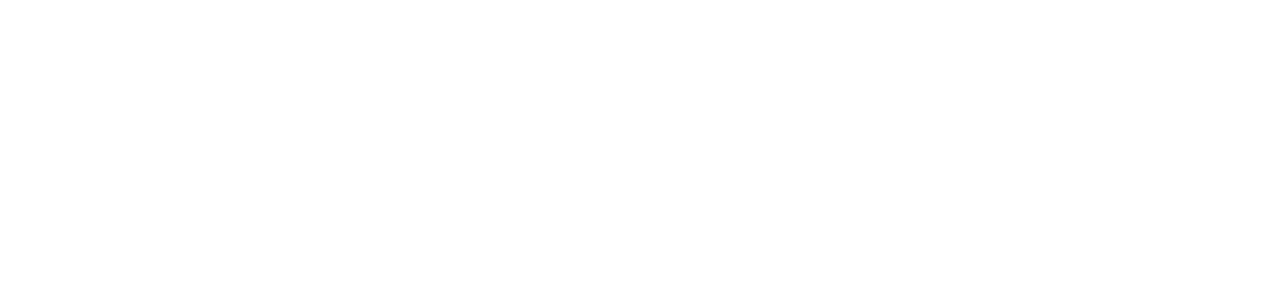
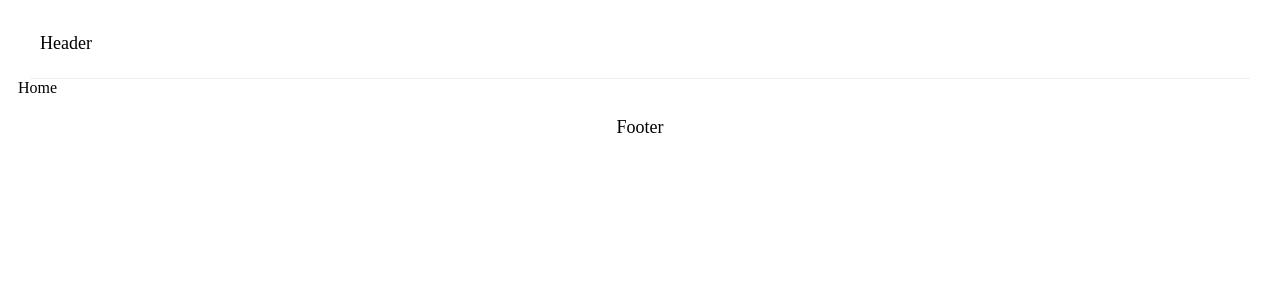
Before and after one commit to saksham-raghuvanshi/routemate, a React (Create React App) app: page / in a window 1280 px wide. Shown: the top 300 px of the page. Built offline with nearby package versions, Linux system fonts and the light colour scheme.

Commit message:
React Router setup

```diff
--- a/package.json
+++ b/package.json
@@ -8,6 +8,7 @@
     "@testing-library/user-event": "^13.5.0",
     "react": "^18.2.0",
     "react-dom": "^18.2.0",
+    "react-router-dom": "^6.14.1",
     "react-scripts": "5.0.1",
     "web-vitals": "^2.1.4"
   },
--- a/public/index.html
+++ b/public/index.html
@@ -10,34 +10,14 @@
       content="Web site created using create-react-app"
     />
     <link rel="apple-touch-icon" href="%PUBLIC_URL%/logo192.png" />
-    <!--
-      manifest.json provides metadata used when your web app is installed on a
-      user's mobile device or desktop. See https://developers.google.com/web/fundamentals/web-app-manifest/
-    -->
+
     <link rel="manifest" href="%PUBLIC_URL%/manifest.json" />
-    <!--
-      Notice the use of %PUBLIC_URL% in the tags above.
-      It will be replaced with the URL of the `public` folder during the build.
-      Only files inside the `public` folder can be referenced from the HTML.
 
-      Unlike "/favicon.ico" or "favicon.ico", "%PUBLIC_URL%/favicon.ico" will
-      work correctly both with client-side routing and a non-root public URL.
-      Learn how to configure a non-root public URL by running `npm run build`.
-    -->
-    <title>React App</title>
+    <title>Routemate</title>
   </head>
   <body>
     <noscript>You need to enable JavaScript to run this app.</noscript>
     <div id="root"></div>
-    <!--
-      This HTML file is a template.
-      If you open it directly in the browser, you will see an empty page.
 
-      You can add webfonts, meta tags, or analytics to this file.
-      The build step will place the bundled scripts into the <body> tag.
-
-      To begin the development, run `npm start` or `yarn start`.
-      To create a production bundle, use `npm run build` or `yarn build`.
-    -->
   </body>
 </html>
--- a/src/App.css
+++ b/src/App.css
@@ -0,0 +1,139 @@
+.App {
+  max-width: 1280px;
+  margin: auto;
+  padding: 0px 10px;
+}
+
+header {
+  display: flex;
+  justify-content: space-between;
+  height: 70px;
+  align-items: center;
+  max-width: 1200px;
+  margin: auto;
+  border-bottom: 1px solid #EEEEEE;
+  font-size: 18px;
+  padding: 0px 10px;
+}
+
+.logo{
+  display: flex;
+  align-items: center;
+}
+
+.logo img{
+  max-width: 40px;
+  margin-right: 5px;
+}
+
+.navigation .link{
+  padding: 10px;
+}
+
+.navigation .link.active{
+  background-color: #EEEEEE;
+  border-radius: 5px;
+}
+
+@media screen and (max-width: 680px) {
+  .navigation{
+      display: none;
+  }
+}
+
+.productList{
+  display: flex;
+  flex-wrap: wrap;
+  justify-content: space-around;
+  margin: 30px 0px;
+}
+
+.productCard{
+  width: 350px;
+  box-shadow: rgba(0, 0, 0, 0.16) 0px 1px 4px;
+  border-radius: 5px;
+  margin: 10px;
+  padding: 10px;
+  display: flex;
+  flex-direction: column;
+  justify-content: space-between;
+}
+
+.productCard img{
+  max-width: 100%;
+  height: 250px;
+  margin: 10px 0px;
+}
+
+.productCard .name{
+  margin: 10px 0px;
+}
+
+.productCard p{
+  font-size: 18px;
+  font-weight: 500;
+}
+
+.productCard .action{
+  display: flex;
+  justify-content: space-between;
+  align-items: center;
+  margin: 10px 0px;
+}
+
+.productCard button{
+  border: 0px;
+  border-radius: 5px;
+  font-size: 16px;
+  color: #FFFFFF;
+  background-color: #1C59AE;
+  padding: 7px 10px;
+  cursor: pointer;
+  max-width: 150px;
+}
+
+.productCard button:hover{
+  background-color: #103f80;
+}
+
+.productDetail{
+  display: flex;
+  justify-content: space-between;
+}
+
+.productDetail .visual{
+  width: 50%;
+}
+
+.productDetail .visual img{
+  width: 100%;
+}
+
+.productDetail .info{
+  max-width: 50%;
+}
+
+.productDetail .info .name{
+  font-size: 20px;
+  font-weight: 500;
+}
+
+.productDetail .info .description{
+  font-size: 18px;
+}
+
+@media screen and (max-width: 500px) {
+  .productDetail .visual{
+    width: 100%;
+  }
+}
+
+footer{
+  max-width: 1200px;
+  margin: auto;
+  text-align: center;
+  padding: 20px;
+  height: 70px;
+  font-size: 18px;
+  border-top: 1px solid var(--theme-border);
+}
--- a/src/App.js
+++ b/src/App.js
@@ -1,7 +1,23 @@
 import "./App.css";
+import { Routes, Route } from "react-router-dom";
+import Home from "./components/Home";
+import Contact from "./components/Contact";
+import ProductDetails from "./components/ProductDetails";
+import ProductLists from "./components/ProductLists";
 
 function App() {
-  return <div className="App"></div>;
+  return (
+    <div className="App">
+      <header>Header</header>
+      <Routes>
+        <Route path="/" element={<Home />} />
+        <Route path="/contact" element={<Contact />} />
+        <Route path="/products" element={<ProductLists />} />
+        <Route path="/products/1001" element={<ProductDetails />} />
+      </Routes>
+      <footer>Footer</footer>
+    </div>
+  );
 }
 
 export default App;
--- a/src/index.js
+++ b/src/index.js
@@ -1,11 +1,14 @@
 import React from "react";
 import ReactDOM from "react-dom/client";
+import { BrowserRouter as Router } from "react-router-dom";
 import "./index.css";
 import App from "./App";
 
 const root = ReactDOM.createRoot(document.getElementById("root"));
 root.render(
   <React.StrictMode>
-    <App />
+    <Router>
+      <App />
+    </Router>
   </React.StrictMode>
 );
```
Also changed, not shown: 1 other file (tests, documents, lock files or other folders).
